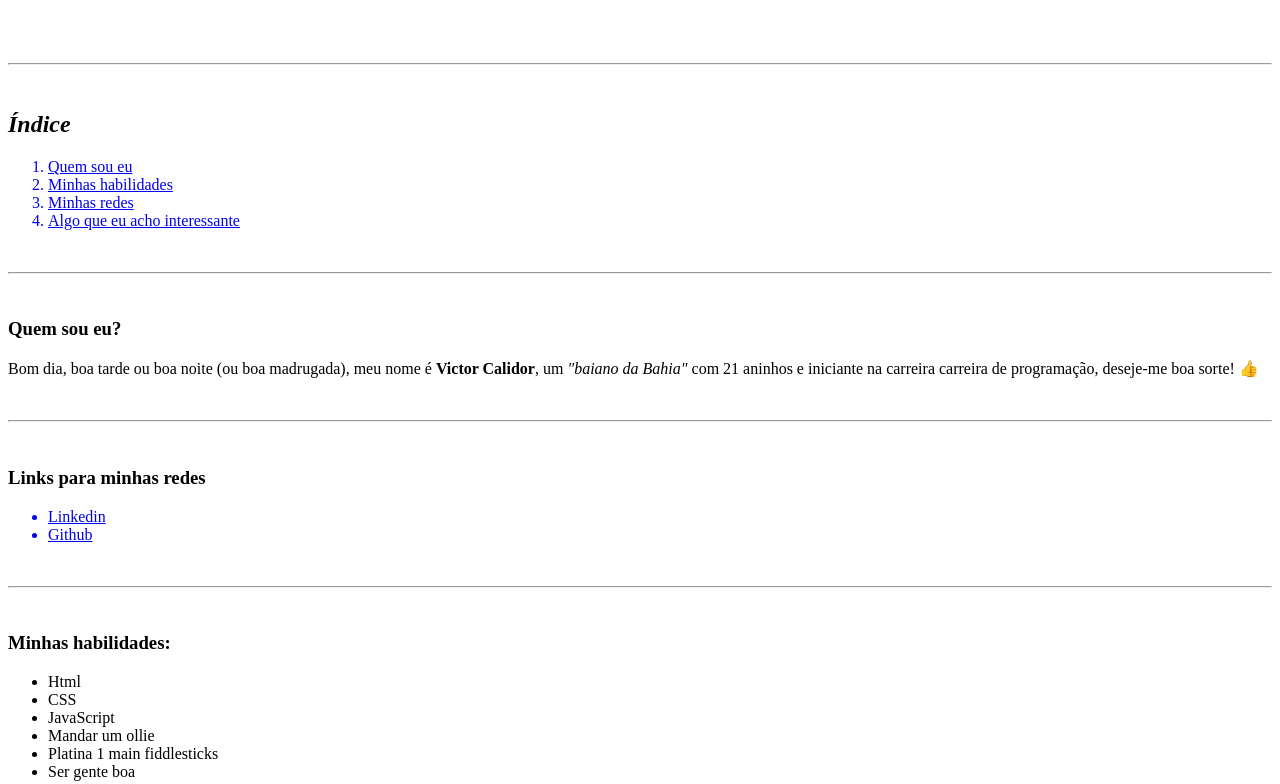
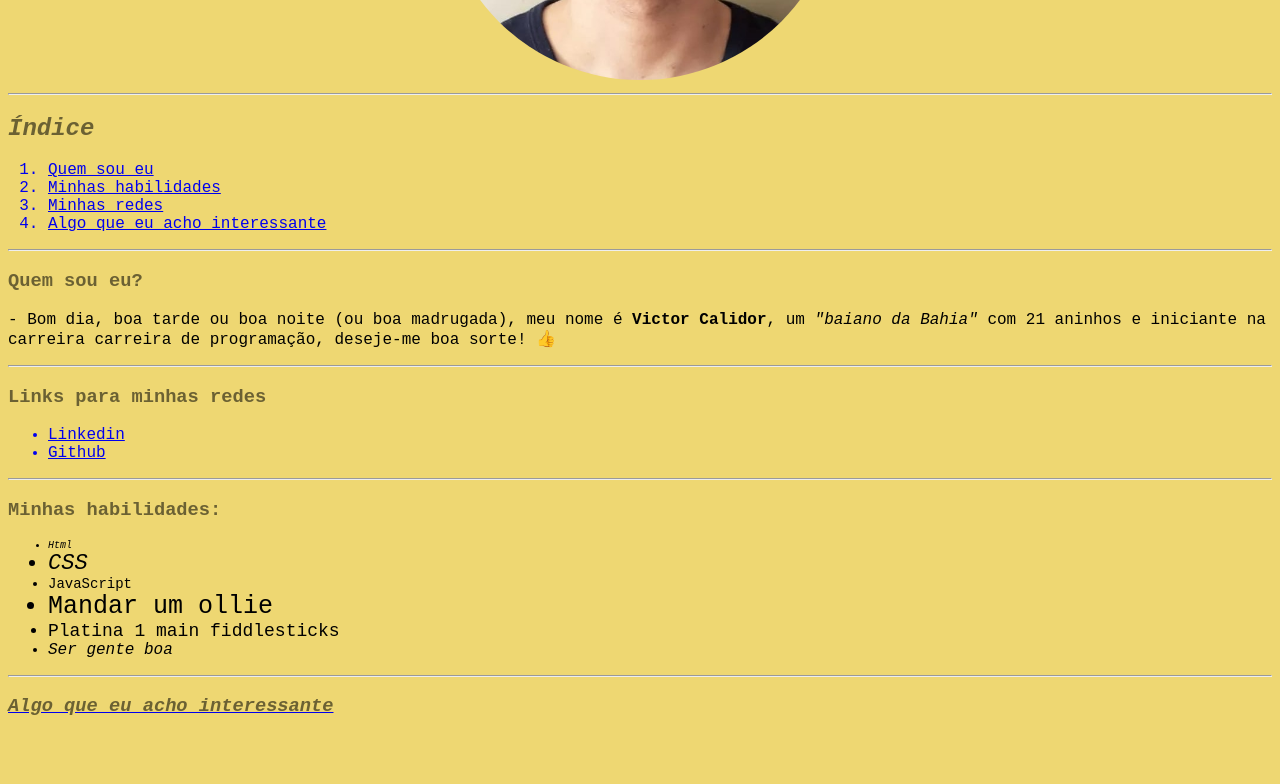
Before and after one commit to VCalidor/Portfolio_Web, a plain HTML site: page index.html in a window 1280 px wide. Shown: the part 419-1203 px from the top of the page. After the commit the page ends 1155 px from the top, so only its background shows below. Drawn offline with Linux system fonts and the light colour scheme.

Commit message:
Atualizacao do portifolio

```diff
--- /dev/null
+++ b/css.css
@@ -0,0 +1,10 @@
+body {
+    font-family: 'Courier New', Courier, monospace;
+    background-color: #EED772;
+}
+.section_title {
+    text-align: justify;
+}
+.title_color{
+    color: #6B6133;
+}
--- a/index.html
+++ b/index.html
@@ -5,42 +5,44 @@
     <meta http-equiv="X-UA-Compatible" content="IE=edge">
     <meta name="viewport" content="width=device-width, initial-scale=1.0">
     <title>Victor Calidor</title>
+    <link rel="stylesheet" type="text/css" href="css.css">
+
 </head>
 <body>
-    <h1>Opa, me chamo Victor Calidor!</h1>
-    <br><br>
-    <img src="Eu.jpeg" alt="Victor Calidor" width="300px" id="eu">
-    <br><br><br><br><hr><br>
-    <h2><em>Índice</em></h2>
+    <h1 style="text-align: center; font-size: 40px;" class="title_color">Opa, me chamo Victor Calidor!</h1>
+    <div style="text-align: center;">
+    <img src="Eu.jpeg" alt="Victor Calidor" width="400  px" id="eu" style="border-radius: 100%;"></div>
+    <hr>
+    <h2 class="title_color"><em>Índice</em></h2>
     <ol>
         <a href="#sessao 1"><li>Quem sou eu</li></a>
         <a href="#sessao 2"><li>Minhas habilidades</li></a>
         <a href="#sessao 4"><li>Minhas redes</li></a>
         <a href="#sessao 3"><li>Algo que eu acho interessante</li></a>
     </ol>
-    <br><hr><br>
-    <h3 id="sessao 1">Quem sou eu?</h2>
+    <hr>
+    <h3 class="section_title title_color" id="sessao 1">Quem sou eu?</h2>
         <p>
-            Bom dia, boa tarde ou boa noite (ou boa madrugada), meu nome é <strong>Victor Calidor</strong>, um <em>"baiano da Bahia"</em> com 21 aninhos e iniciante na carreira carreira de programação, deseje-me boa sorte! 👍
+            -     Bom dia, boa tarde ou boa noite (ou boa madrugada), meu nome é <strong>Victor Calidor</strong>, um <em>"baiano da Bahia"</em> com 21 aninhos e iniciante na carreira carreira de programação, deseje-me boa sorte! 👍
         </p>
-        <br><hr><br>
-        <h3 id="sessao 4">Links para minhas redes</h3>
+        <hr>
+        <h3 class="section_title title_color" id="sessao 4">Links para minhas redes</h3>
         <ul>
             <a href="https://www.linkedin.com/in/victor-calidor-nolasco/"><li>Linkedin</li></a>
             <a href="https://github.com/VCalidor"><li>Github</li></a>
         </ul>
-    <br><hr><br>
-    <h3 id="sessao 2">Minhas habilidades:</h3>
+    <hr>
+    <h3 class="section_title title_color" id="sessao 2">Minhas habilidades:</h3>
     <ul>
-        <li>Html</li>
-        <li>CSS</li>
-        <li>JavaScript</li>
-        <li>Mandar um ollie</li>
-        <li>Platina 1 main fiddlesticks</li>
-        <li>Ser gente boa</li>
+        <li style="font-size: 10px; font-style: italic;">Html</li>
+        <li style="font-size: 22px; font-style: oblique;">CSS</li>
+        <li style="font-size: 14px; font-style: initial;">JavaScript</li>
+        <li style="font-size: 25px; font-style: inherit;">Mandar um ollie</li>
+        <li style="font-size: 18px; font-style: no;">Platina 1 main fiddlesticks</li>
+        <li style="font-size: 16px; font-style: italic;">Ser gente boa</li>
     </ul>
-    <br><hr><br>
-    <a href="https://www.blender.org/" target="_blank" id="sessao 3"><h3><em>Algo que eu acho interessante</em></h3></a>
+    <hr>
+    <a href="https://www.blender.org/" target="_blank" id="sessao 3"><h3 class="section_title title_color"><em>Algo que eu acho interessante</em></h3></a>
 
 </body>
 </html>
```
